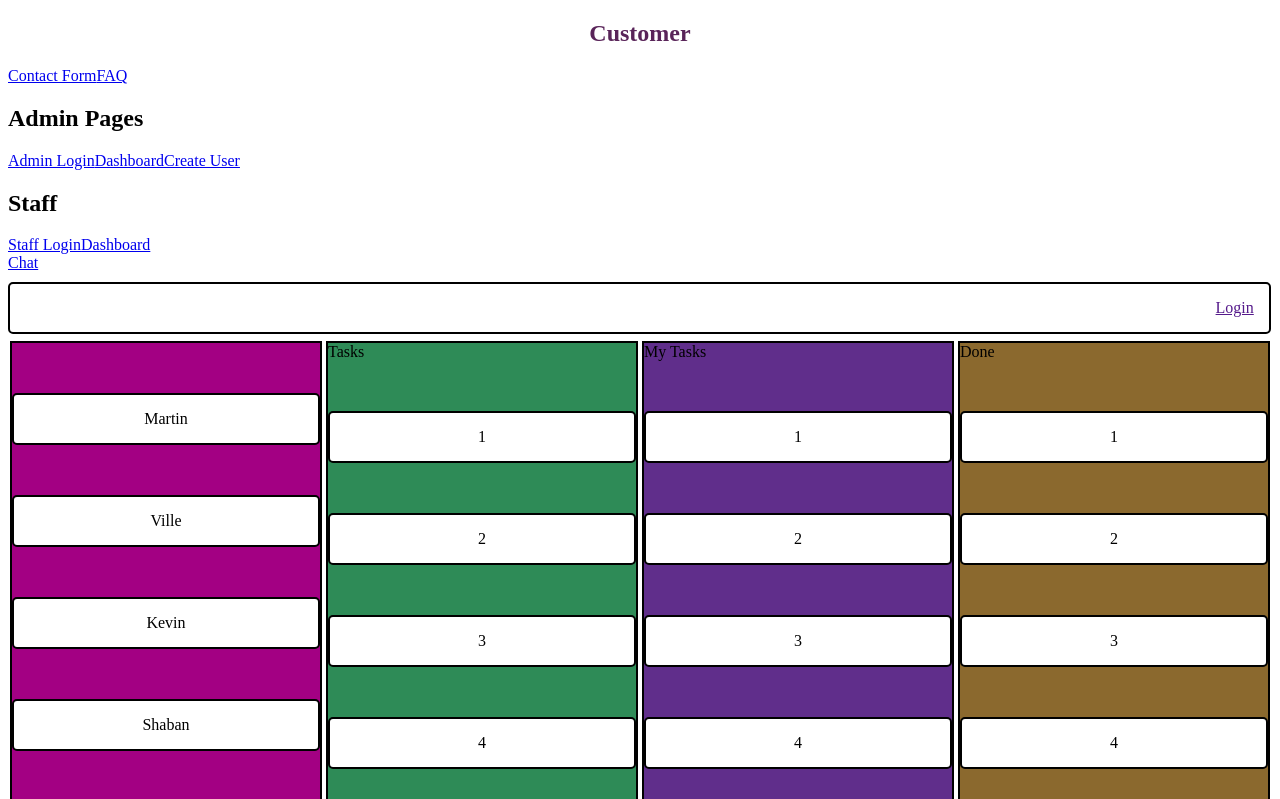
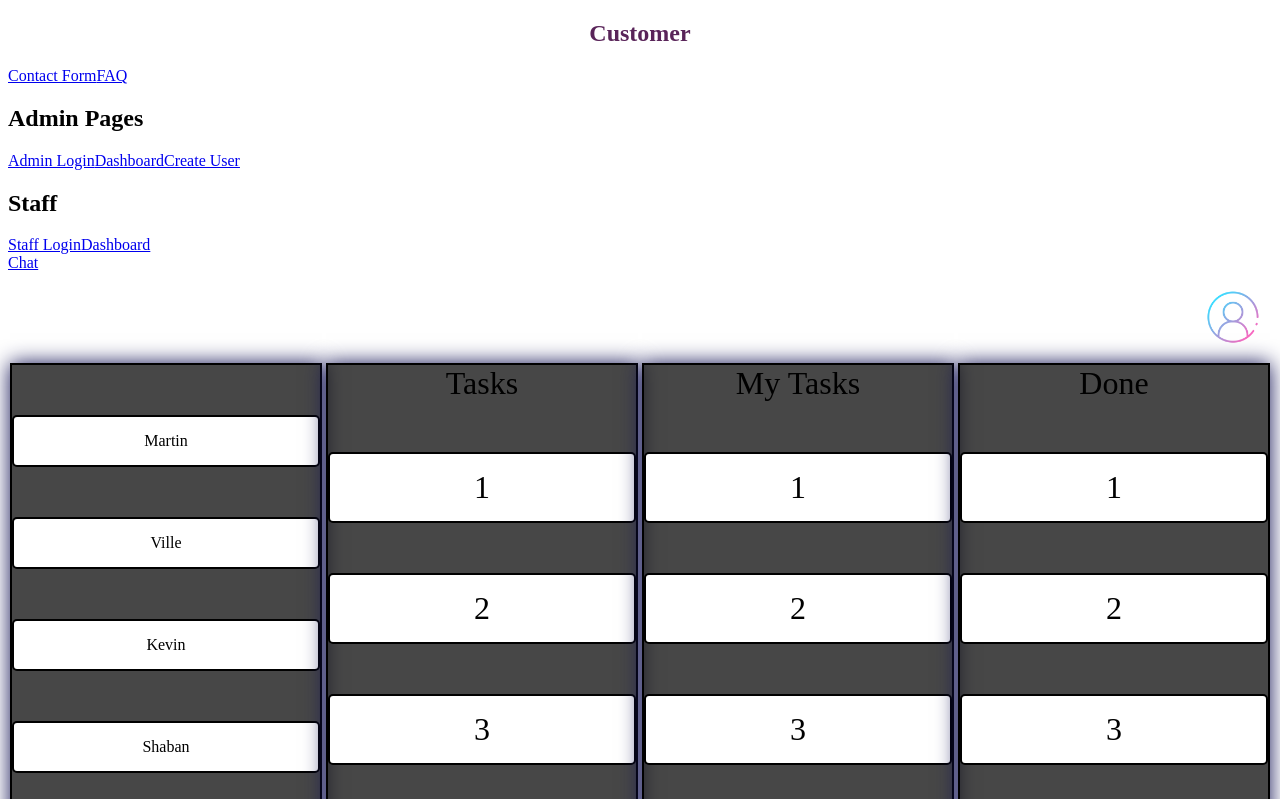
Before and after one commit to ShabanSulejmani/CRM-System, a React (Vite) app in the folder client/: page /staff/dashboard in a window 1280 px wide. Shown: the top 799 px of the page. Built offline with nearby package versions, Linux system fonts and the light colour scheme.

Commit message:
login image

```diff
--- a/client/src/index.css
+++ b/client/src/index.css
@@ -104,12 +104,8 @@ h3{
 .login-nav {
     display: flex;
     justify-content: end;
-    border: 2px solid;
-    border-radius: 5px;
-    padding: 15px;
     margin-top: 10px;
-    width: 96vw; /* WHY????? */
-
+    width: 99.7%;
 }
 
 
@@ -124,9 +120,10 @@ h3{
     flex: 1;
     height: 100%;
     margin: 0;
-    background-color: rgb(163, 0, 131);
+    background-color: rgba(0, 0, 0, 0.722);
     margin: 2px;
     border: 2px solid;
+    box-shadow: 0 0 20px rgb(18, 18, 84);
 }
 
 .staff-aside > div {
@@ -140,12 +137,15 @@ h3{
 }
 
 .tasks {
+    font-size: 2rem;
     flex: 1;
     height: 100%;
     margin: 0;
-    background-color: seagreen;
+    background-color: rgba(0, 0, 0, 0.722);
     margin: 2px;
-    border: 2px solid
+    border: 2px solid;
+    box-shadow: 0 0 20px rgb(18, 18, 84);
+    text-align: center;
 }
 
 .tasks > div {
@@ -159,12 +159,15 @@ h3{
 }
 
 .my-tasks {
+    font-size: 2rem;
     flex: 1;
     height: 100%;
     margin: 0;
-    background-color: rgb(96, 46, 139);
+    background-color: rgb(0, 0, 0, 0.722);
     margin: 2px;
-    border: 2px solid
+    border: 2px solid;
+    box-shadow: 0 0 20px rgb(18, 18, 84);
+    text-align: center;
 }
 
 .my-tasks > div {
@@ -178,12 +181,15 @@ h3{
 }
 
 .done {
+    font-size: 2rem;
     flex: 1;
     height: 100%;
     margin: 0;
-    background-color: rgb(139, 105, 46);
+    background-color: rgb(0, 0, 0, 0.722);
     margin: 2px;
-    border: 2px solid
+    border: 2px solid;
+    box-shadow: 0 0 20px rgb(18, 18, 84);
+    text-align: center;
 }
 
 .done > div {
@@ -195,3 +201,9 @@ h3{
     display: flex;
     justify-content: space-evenly;
 }
+
+.login-img {
+    width: 70px;
+    height: 70px;
+    object-fit: cover;
+  }
--- a/client/src/pages/StaffDashboard/Header.jsx
+++ b/client/src/pages/StaffDashboard/Header.jsx
@@ -6,7 +6,9 @@ function Header(){
   return<>
   <header className="header-login">
       <nav className="login-nav">
-          <a href="">Login</a>
+        <a href="">
+        <img src="/img/login.png" alt="Logga in" className="login-img"/>
+          </a>
       </nav>
   </header>
     <Aside />
```
Also changed, not shown: client/public/img/login.png (added).
